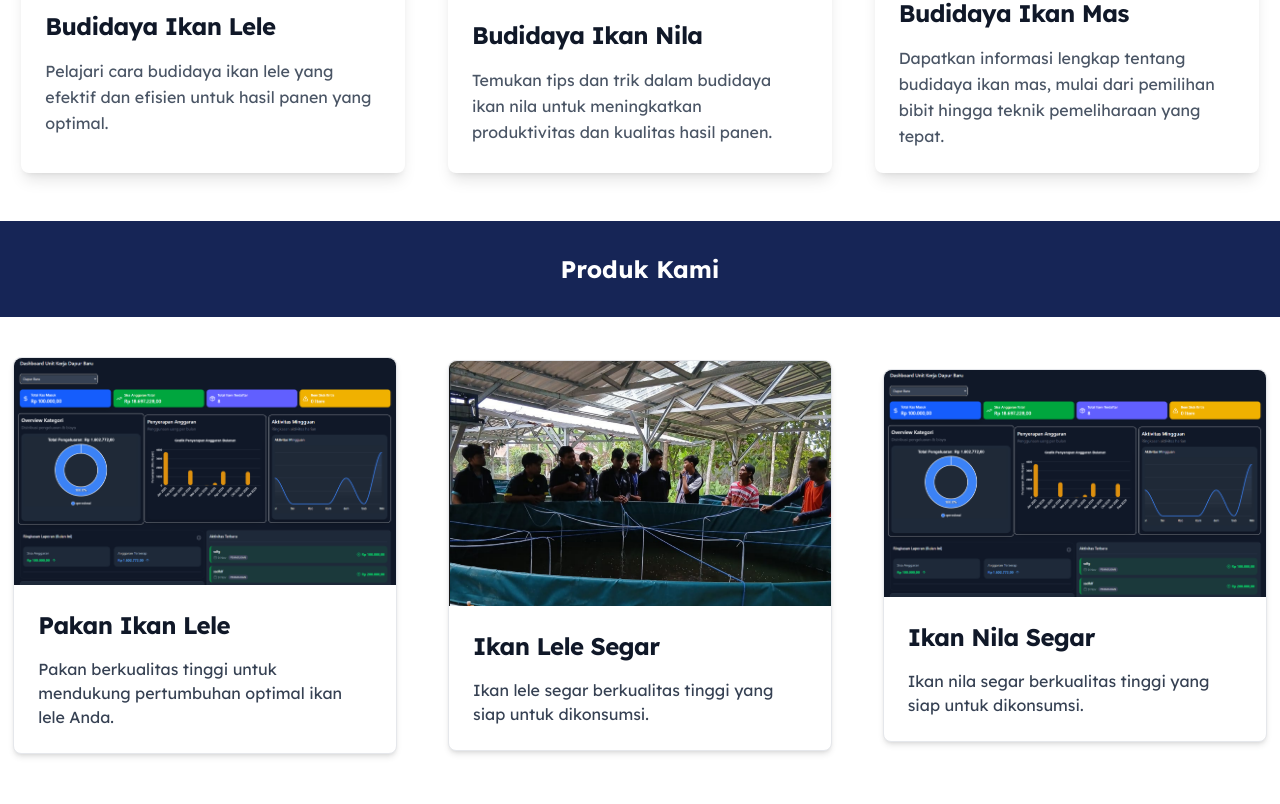
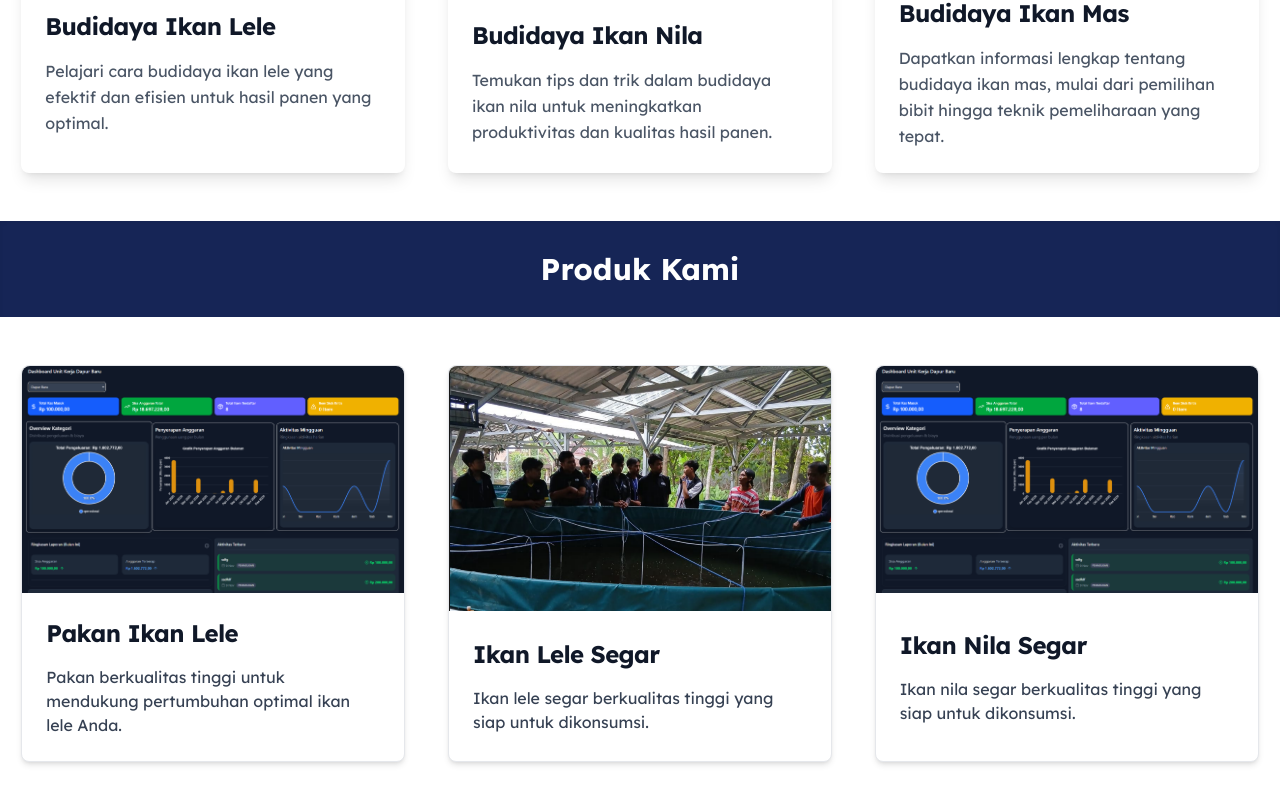
Before and after one commit to cardinaldeacre/KKN-Freshwater-Fish-Farm-Website, a React (Vite) app: page / in a window 1280 px wide. Shown: the part 1179-1983 px from the top of the page. Built offline with nearby package versions, Linux system fonts and the light colour scheme; a web font is replaced by a local one.

Commit message:
fix responsive layout

```diff
--- a/src/components/Products.jsx
+++ b/src/components/Products.jsx
@@ -21,12 +21,17 @@ export default function Products() {
 
     return (
         <section>
-            <div className="flex max-w-screen items-center h-24 bg-blue-950 ">
-                <h2 className="text-2xl mx-auto justify-center font-bold text-white text-center">Produk Kami</h2>
+            <div className="flex items-center h-24 bg-blue-950 shadow-inner">
+                <h2 className="text-2xl md:text-3xl mx-auto font-bold text-white text-center">
+                    Produk Kami
+                </h2>
             </div>
-            <div className="grid-cols-3 mx-auto items-center px-2 md:px2 sm:px-2 py-10 max-w-full grid gap-10">
+
+            <div className="container mx-auto px-4 py-12">
+                <div className="grid grid-cols-1 sm:grid-cols-2 lg:grid-cols-3 gap-8 justify-items-center">
                     {products.map((product, index) => (
                         <Card
+                            key={index}
                             className="max-w-sm mx-auto"
                             imgAlt="Meaningful alt text for an image that is not purely decorative"
                             imgSrc={images[index]}
@@ -40,6 +45,7 @@ export default function Products() {
                         </Card>
                     ))}
                 </div>
+            </div>
         </section >
     )
 }
```
Lines whose indentation alone changed are shown as unchanged.
